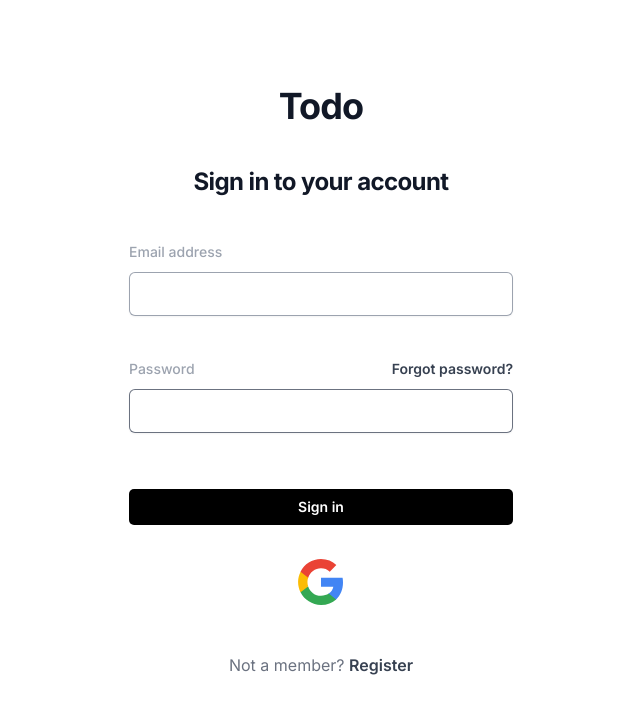
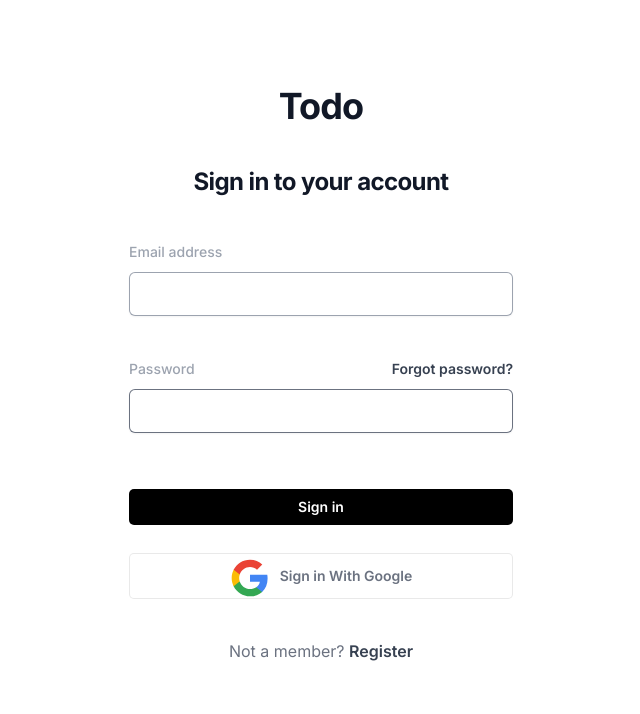
Before and after one commit to Sadraka/TODO, a Next.js app: page /login in a window 1280 px wide. Shown: the top 714 px of the page, without its empty margins (319-959 px from the left). Built offline with nearby package versions, Linux system fonts and the light colour scheme; no server answers.

Commit message:
fix google login button and disbale it when click it

```diff
--- a/components/auth/WithGoogle.js
+++ b/components/auth/WithGoogle.js
@@ -1,20 +1,30 @@
 import { signIn } from "next-auth/react";
 import Image from "next/image";
-import React from "react";
+import React, { useState } from "react";
 import googlesvg from "../../global/google.svg";
+import styles from "./WithGoogle.module.css";
 export default function WithGoogle() {
+  const [isclick, setIsclick] = useState(false);
+
   const signInHandler = () => {
+    setIsclick(true);
+    console.log("click");
     signIn("google");
   };
   return (
-    <div>
-      <button onClick={() => signInHandler()}>
+    <div className={styles.container}>
+      <button
+        onClick={() => signInHandler()}
+        className={isclick ? styles.clicked : styles.button}
+        disabled={isclick}
+      >
         <Image
           src={googlesvg}
-          width={50}
+          width={40}
           className="mt-1"
           alt="Login with google"
         />
+        Sign in With Google
       </button>
     </div>
   );
--- /dev/null
+++ b/components/auth/WithGoogle.module.css
@@ -0,0 +1,36 @@
+.container .button , .container .clicked  {
+    width: 384px;
+    background-color: #ffffff;
+    text-align: center;
+    font-weight: 600;
+
+    font-size: .875rem;
+    border-radius: 5px;
+    margin-top:15px;
+    display: flex;
+    justify-content: center;
+    align-items: center;
+    transition: all .15s;
+    /* height: 36px; */
+    border: 1px solid rgba(128, 128, 128, 0.173);
+}
+.clicked {
+
+    cursor: not-allowed;
+    width: 384px;
+    opacity: 50%;
+
+
+  }
+  .button img , .clicked img {
+    margin-right: 10px;
+  }
+  .container  button:hover{
+    box-shadow: 1px 1px 10px #00000025;
+  }
+  @media screen and (max-width: 640px){
+
+   .container .button  ,  .container .clicked {
+        width: 100%;
+    }
+    }
```
